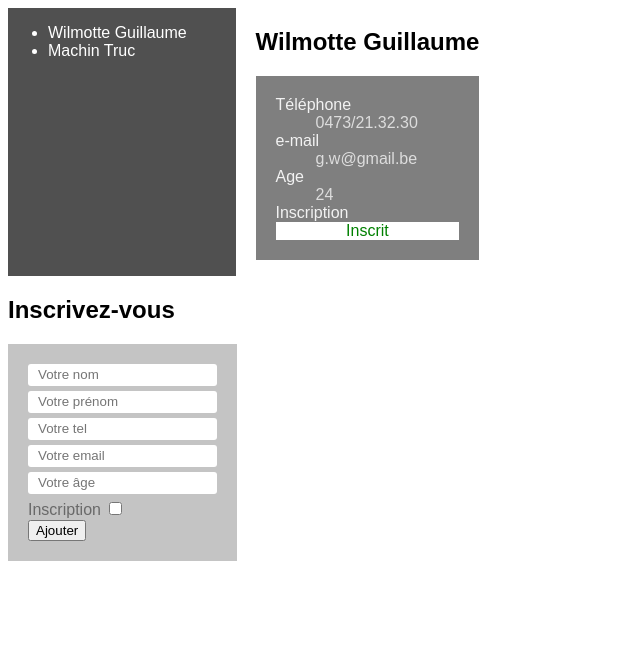
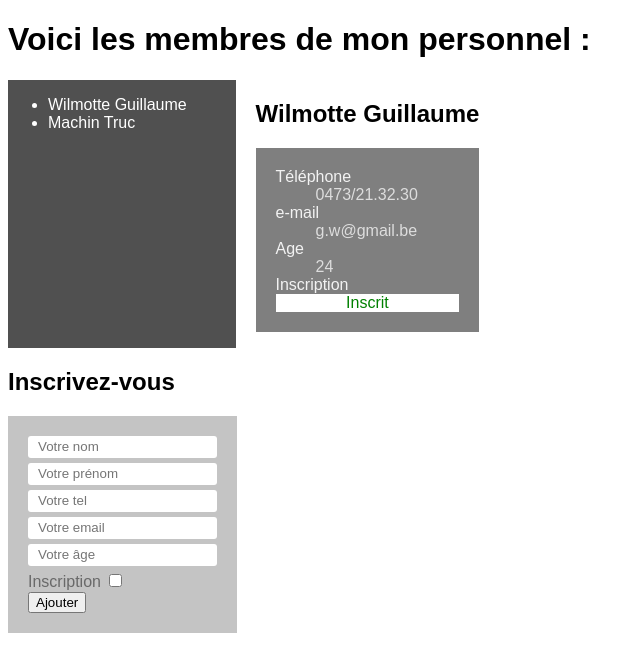
Before and after one commit to GuiW/ingrwf05_js, a plain HTML site: page personnel.html in a window 1280 px wide. Shown: the whole page, without its empty margins (0-643 px from the left). Drawn offline with Linux system fonts and the light colour scheme.

Commit message:
Nouveau titre dans personnel.html

```diff
--- a/personnel.html
+++ b/personnel.html
@@ -61,13 +61,13 @@
 
 </head>
 <body>
-
+  <h1>Voici les membres de mon personnel :</h1>
   <main>
     <aside>
       <ul></ul>
     </aside>
     <section>
-      <h1>Nom et prénom</h1>
+      <h2>Nom et prénom</h2>
       <dl>
         <dt>Téléphone</dt>
         <dd id="tel">Mon tel<dd>
@@ -121,7 +121,7 @@
 
     // SELECTEURS
     var myList = document.querySelector("ul");
-    var myName = document.querySelector("h1");
+    var myName = document.querySelector("h2");
     var myTel = document.querySelector("#tel");
     var myMail = document.querySelector("#mail");
     var myAge = document.querySelector("#age");
```
